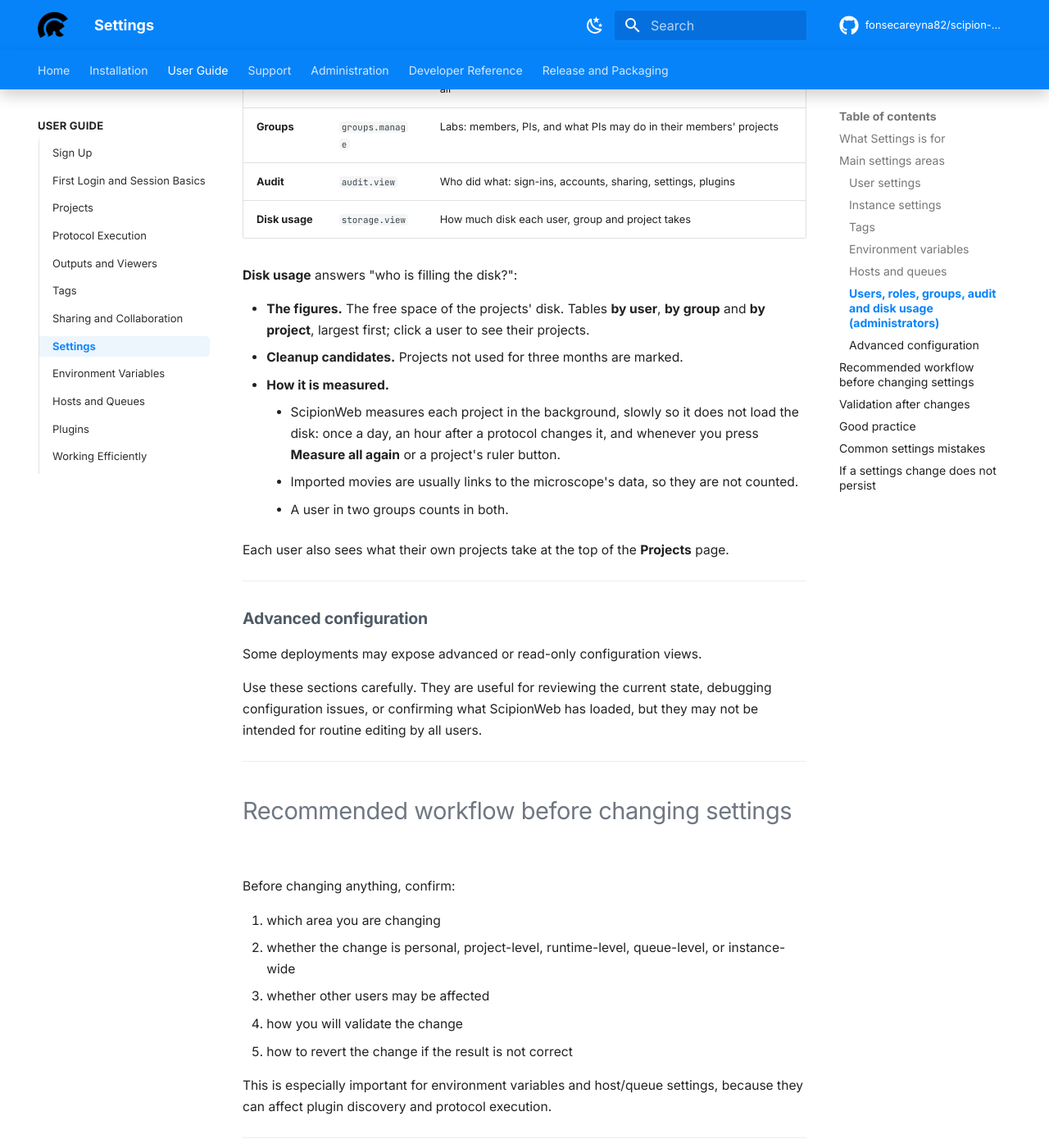
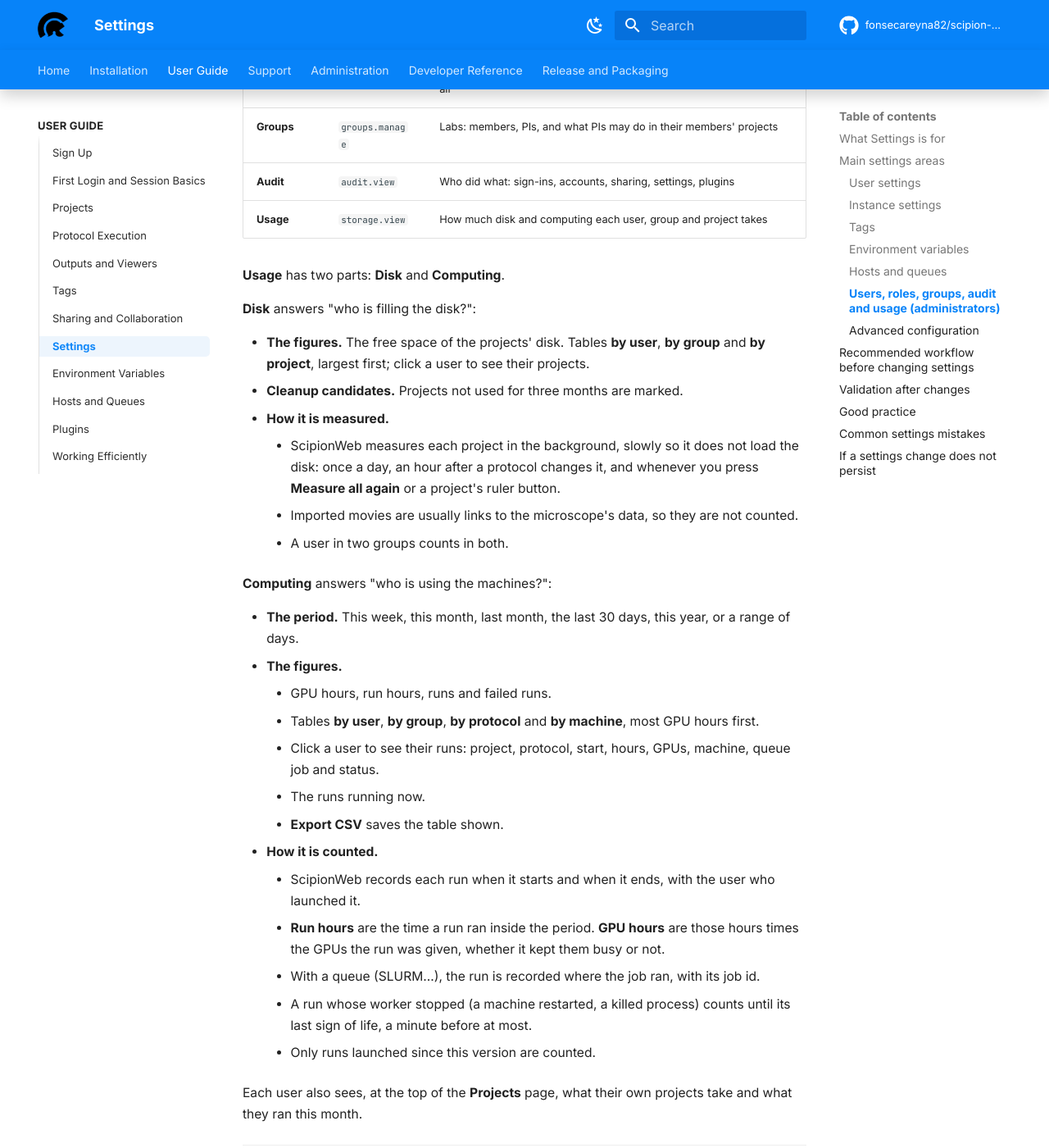
Before and after one commit to fonsecareyna82/scipion-docs, an MkDocs documentation site: the page built from docs/user-guide/settings.md, in a window 1280 px wide and 1400 px high, scrolled down 3401 px. Shown: the whole window at 82% size. Built offline with MkDocs 1.6.1 and Material for MkDocs 9.7.7, drawn with Linux system fonts in a browser that asks for light colours; comment, search, counter and statistics services are not loaded; the version menu is left out; some of the changed text lies outside the part shown.

Commit message:
Document Settings' Usage tab: the disk and the computing each user, group, protocol and machine used

```diff
--- a/docs/user-guide/settings.md
+++ b/docs/user-guide/settings.md
@@ -91,7 +91,7 @@ Use the dedicated guide when you need to configure protocol execution through SL
 
 ---
 
-### Users, roles, groups, audit and disk usage (administrators)
+### Users, roles, groups, audit and usage (administrators)
 
 These tabs appear only to whoever holds the permission each needs:
 
@@ -101,9 +101,11 @@ These tabs appear only to whoever holds the permission each needs:
 | **Roles** | `roles.manage` | Create roles and choose their permissions; *Administrator* holds them all |
 | **Groups** | `groups.manage` | Labs: members, PIs, and what PIs may do in their members' projects |
 | **Audit** | `audit.view` | Who did what: sign-ins, accounts, sharing, settings, plugins |
-| **Disk usage** | `storage.view` | How much disk each user, group and project takes |
+| **Usage** | `storage.view` | How much disk and computing each user, group and project takes |
 
-**Disk usage** answers "who is filling the disk?":
+**Usage** has two parts: **Disk** and **Computing**.
+
+**Disk** answers "who is filling the disk?":
 
 - **The figures.** The free space of the projects' disk. Tables **by user**, **by group** and **by project**, largest first; click a user to see their projects.
 - **Cleanup candidates.** Projects not used for three months are marked.
@@ -112,7 +114,23 @@ These tabs appear only to whoever holds the permission each needs:
     - Imported movies are usually links to the microscope's data, so they are not counted.
     - A user in two groups counts in both.
 
-Each user also sees what their own projects take at the top of the **Projects** page.
+**Computing** answers "who is using the machines?":
+
+- **The period.** This week, this month, last month, the last 30 days, this year, or a range of days.
+- **The figures.**
+    - GPU hours, run hours, runs and failed runs.
+    - Tables **by user**, **by group**, **by protocol** and **by machine**, most GPU hours first.
+    - Click a user to see their runs: project, protocol, start, hours, GPUs, machine, queue job and status.
+    - The runs running now.
+    - **Export CSV** saves the table shown.
+- **How it is counted.**
+    - ScipionWeb records each run when it starts and when it ends, with the user who launched it.
+    - **Run hours** are the time a run ran inside the period. **GPU hours** are those hours times the GPUs the run was given, whether it kept them busy or not.
+    - With a queue (SLURM…), the run is recorded where the job ran, with its job id.
+    - A run whose worker stopped (a machine restarted, a killed process) counts until its last sign of life, a minute before at most.
+    - Only runs launched since this version are counted.
+
+Each user also sees, at the top of the **Projects** page, what their own projects take and what they ran this month.
 
 ---
 
```
Also changed, not shown: docs/configuration/scipion-home.md (+1 -1 lines).
